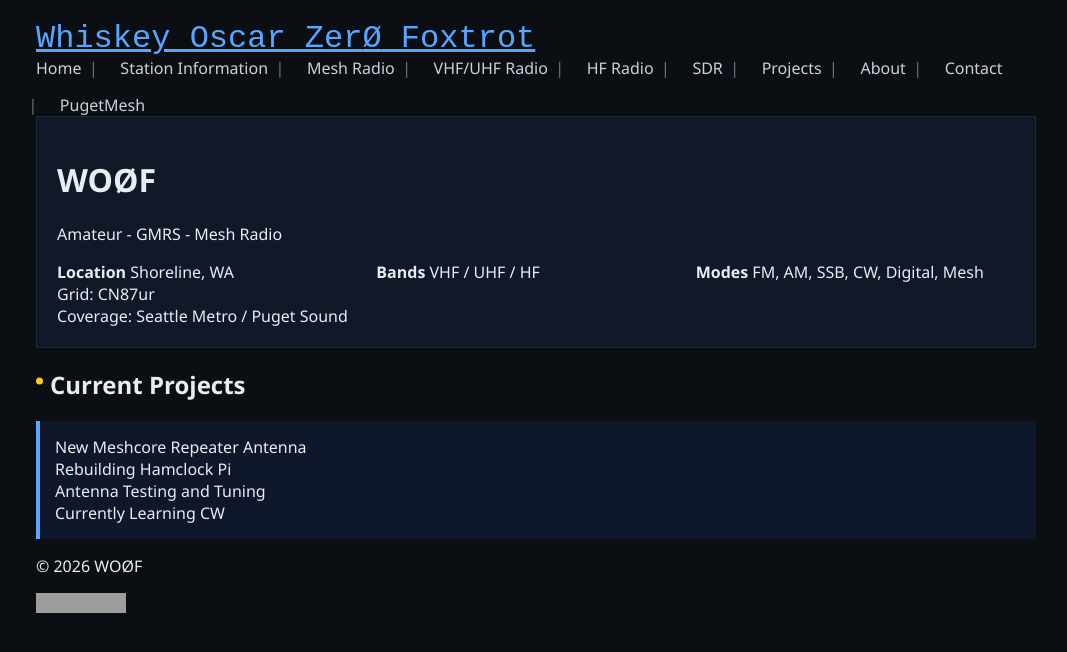
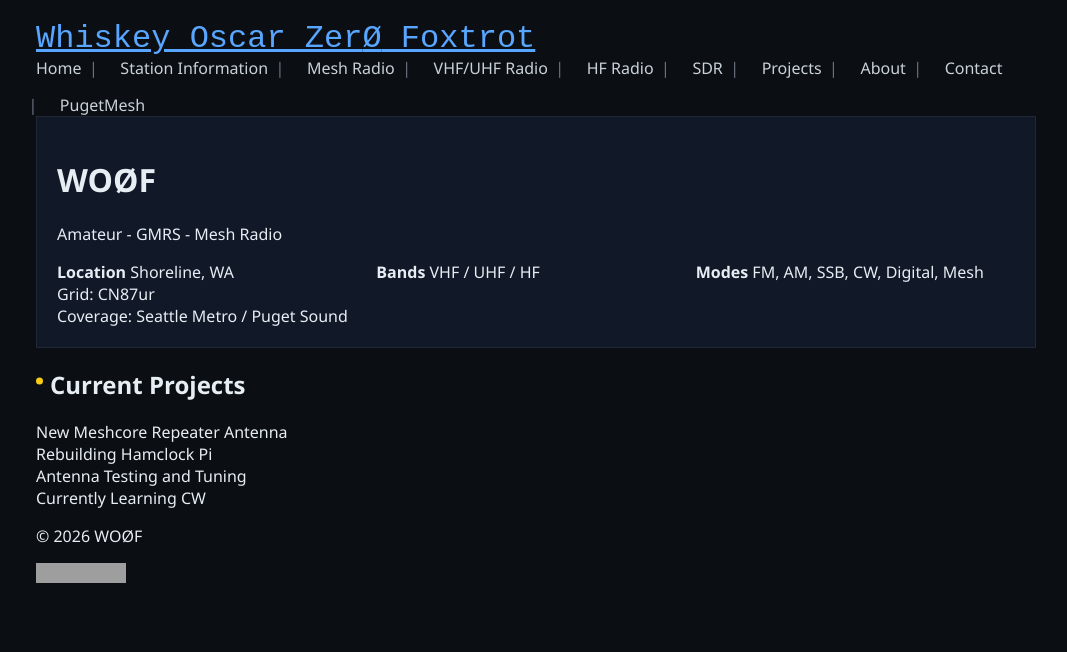
Before and after one commit to Lymitliss/Lymitliss.github.io, a Jekyll site: the page built from projects.md, in a window 1280 px wide. Shown: the top 652 px of the page, without its empty margins (104-1171 px from the left). Built offline with Jekyll 4.4.1, drawn with Linux system fonts in a browser that asks for light colours; grey boxes are pictures that could not be loaded.

Commit message:
Update projects.md

```diff
--- a/projects.md
+++ b/projects.md
@@ -6,11 +6,7 @@ permalink: /projects/
 
 ## Current Projects
 
-<div class="station-card">
-  <div class="project-lines">
-    <div class="project-line">New Meshcore Repeater Antenna</div>
-    <div class="project-line">Rebuilding Hamclock Pi</div>
-    <div class="project-line">Antenna Testing and Tuning</div>
-    <div class="project-line">Currently Learning CW</div>
-  </div>
-</div>
+New Meshcore Repeater Antenna
+Rebuilding Hamclock Pi
+Antenna Testing and Tuning
+Currently Learning CW
```
